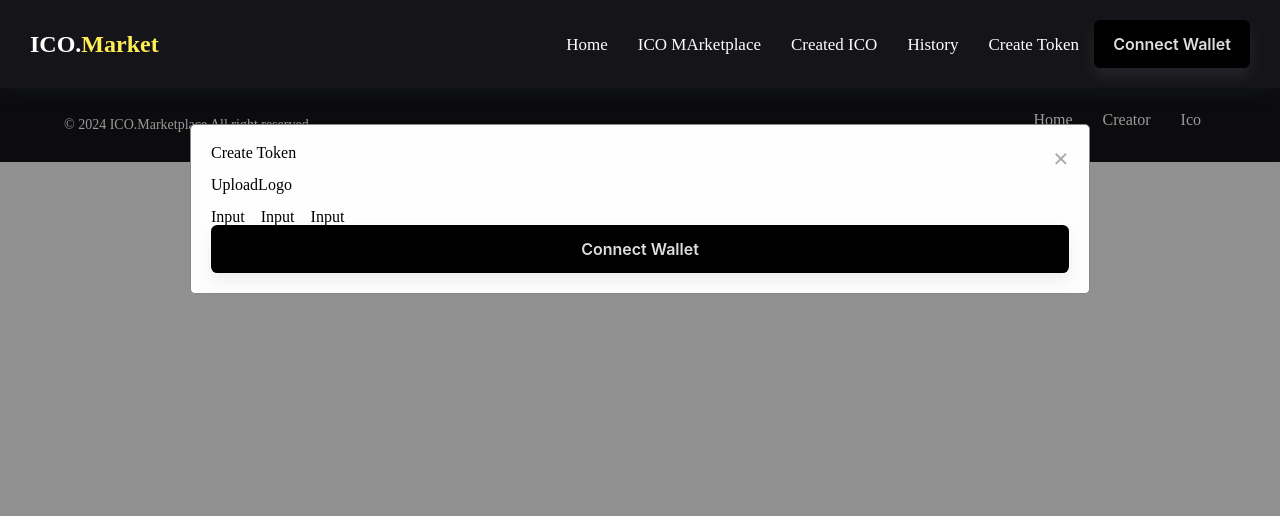
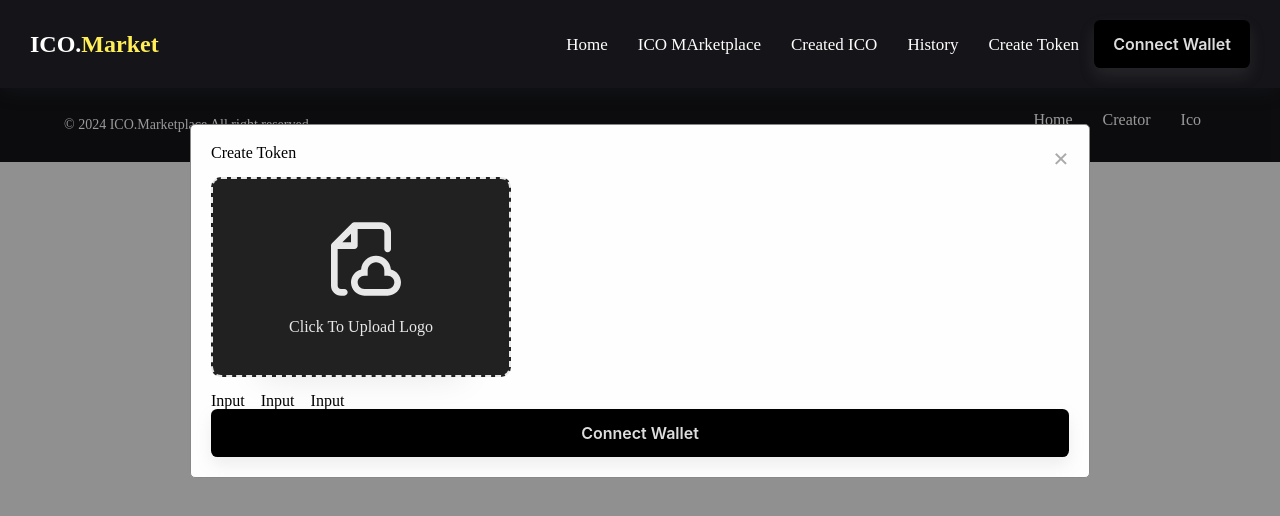
Before and after one commit to Khaledshaikh2244/ICO-DAPP, a Next.js app: page / in a window 1280 px wide. Both pictures are taken after a click on the link "Create Token". Shown: the top 516 px of the page. Built offline with nearby package versions, Linux system fonts and the light colour scheme; no server answers.

Commit message:
completed Logoupload func

```diff
--- a/Components/UploadLogo.jsx
+++ b/Components/UploadLogo.jsx
@@ -5,6 +5,8 @@ import {useDropzone} from "react-dropzone";
 
 //INTERNALL IMPORTS
 import UpoloadICON from "./SVG/UploadICON";
+import Image from "next/image";
+import UploadICON from "./SVG/UploadICON";
 
 const UploadLogo = ({
   imageURL,
@@ -53,7 +55,35 @@ const uploadIPFS = async(file) => {
     }
   }
 }
-  return <div>UploadLogo</div>;
+  const onDrop = useCallback(async(acceptFile) => {
+    await uploadIPFS(acceptFile[0]);
+  });
+
+  const {getInputProps, getRootProps} = useDropzone({onDrop, maxSize: 500000000000})
+
+  return <>
+  {
+
+    imageURL ? (
+      <div> <img src = {imageURL} style={{width : "200px", height : "auto"}} alt = "" /></div>
+    ) : (
+      <div {...getRootProps}>
+        <label htmlFor="file"
+        className="custum-file-upload">
+          <div className="icon">
+            <UploadICON />
+          </div>
+          <div className="text">
+            <span>Click To Upload Logo</span>
+          </div>
+          <input type="file" id ="file" {...getInputProps}/>
+        </label>
+
+      </div>
+
+    )
+  }
+  </>;
 };
 
 export default UploadLogo;
```
